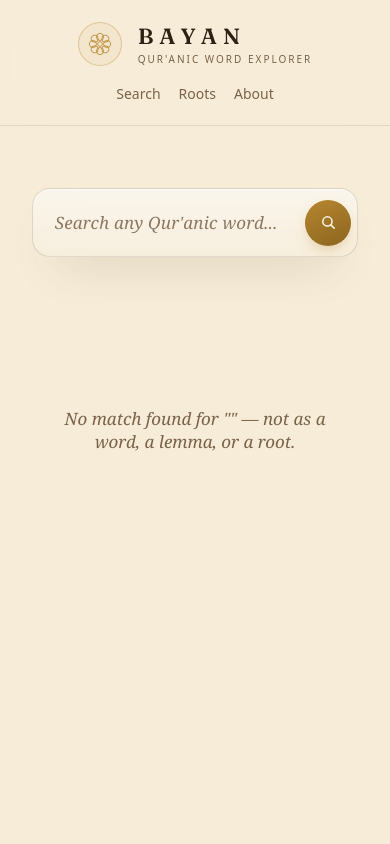
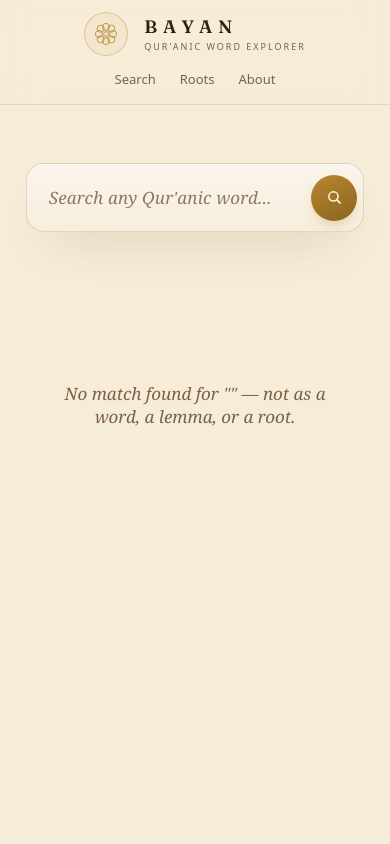
Before and after one commit to doo-lee-eos/bayan, a Flask app: template templates/result.html in a window 390 px wide. Run offline with Flask 3, Linux system fonts and the light colour scheme; the template is opened without the code that fills it, so the values that code supplies are empty.

Commit message:
Add mobile responsiveness fixes

```diff
--- a/templates/base.html
+++ b/templates/base.html
@@ -17,6 +17,36 @@
         .brand-mark svg { display: block; }
         .brand-mark { display: flex; align-items: center; justify-content: center; }
         .brand-title { font-family: var(--font-display); }
+
+        /* Mobile header/nav overrides. Layered here (rather than relying
+           solely on style.css) so the header degrades gracefully on
+           narrow screens regardless of that stylesheet's own rules:
+           the logo + wordmark stay on one row, the nav wraps to its own
+           row below and its links get breathing room for touch targets. */
+        @media (max-width: 640px) {
+            .header-inner {
+                flex-wrap: wrap;
+                row-gap: 10px;
+                padding: 12px 16px;
+            }
+            .brand-title { font-size: 18px; }
+            .brand-subtitle { font-size: 9px; }
+            .main-nav {
+                width: 100%;
+                justify-content: center;
+                gap: 20px;
+                flex-wrap: wrap;
+            }
+            .main-nav a {
+                font-size: 13px;
+                padding: 4px 2px;
+            }
+        }
+
+        /* Prevent horizontal scroll from any element that doesn't
+           account for narrow viewports (SVGs, wide fixed-width rows,
+           long unbroken Arabic strings, etc). */
+        html, body { max-width: 100%; overflow-x: hidden; }
     </style>
 
     {% block css %}{% endblock %}
--- a/templates/result.html
+++ b/templates/result.html
@@ -697,6 +697,28 @@ body {
     .strip { row-gap: 24px; }
     .verse-footer { flex-direction: column; }
 }
+
+@media (max-width: 560px) {
+    .bayan { padding: 16px 14px 32px; }
+
+    /* Occurrence rows: the fixed 170px ref sidebar plus the chevron
+       leaves too little room for the Arabic line + translation to
+       breathe, so stack the ref above the body instead of squeezing
+       everything into one row. */
+    .occurrence {
+        flex-direction: column;
+        align-items: stretch;
+        gap: 6px;
+        padding: 14px 16px;
+    }
+    .occurrence .ref { flex: 0 0 auto; }
+    .occurrence .chevron { display: none; }
+    .occurrence .arabic-line { font-size: 17px; }
+
+    .card { min-width: 0; width: 100%; max-width: 360px; }
+    .root-hero .root-letters { font-size: 42px; letter-spacing: 6px; }
+    .corpus-header { flex-wrap: wrap; gap: 8px; }
+}
 </style>
 
 {% macro emblem() %}
```
Also changed, not shown: templates/about.html (+9 -0 lines).
